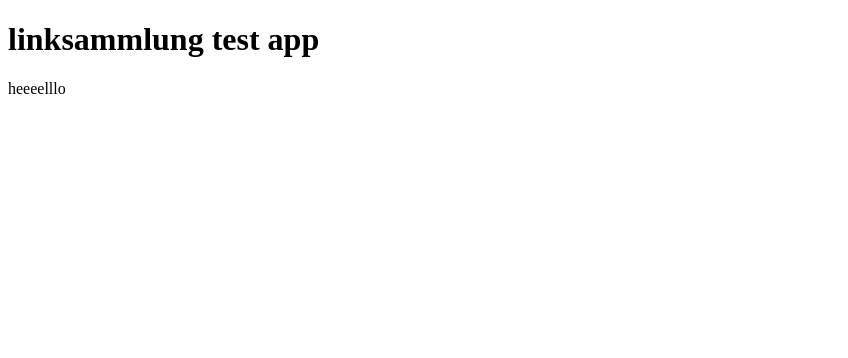
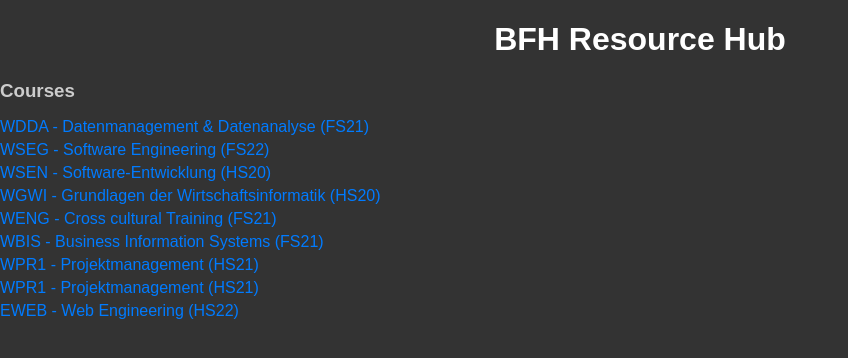
Before and after one commit to LANGB4/BFH-Resource-Hub, a plain HTML site: page index.html in a window 1280 px wide. Shown: the whole page, without its empty margins (0-848 px from the left). Drawn offline with Linux system fonts and the light colour scheme.

Commit message:
content and styling

```diff
--- a/index.html
+++ b/index.html
@@ -4,10 +4,88 @@
     <meta charset="UTF-8" />
     <meta http-equiv="X-UA-Compatible" content="IE=edge" />
     <meta name="viewport" content="width=device-width, initial-scale=1.0" />
-    <title>Document</title>
+    <title>Resource Hub</title>
+    <link rel="stylesheet" href="styles.css" />
   </head>
   <body>
-    <h1>linksammlung test app</h1>
-    <p>heeeelllo</p>
+    <h1>BFH Resource Hub</h1>
+    <h3>Courses</h3>
+    <ul>
+      <li>
+        <a
+          href="https://moodle.bfh.ch/course/view.php?id=25863"
+          target="_blank"
+          title="DB, SQL, Datascience and statistics"
+        >
+          WDDA - Datenmanagement & Datenanalyse (FS21)
+        </a>
+      </li>
+
+      <li>
+        <a
+          href="https://moodle.bfh.ch/course/view.php?id=29357"
+          target="_blank"
+          title="Git, JS, Angular, webtechnologies"
+          >WSEG - Software Engineering (FS22)</a
+        >
+      </li>
+      <li>
+        <a
+          href="https://moodle.bfh.ch/course/view.php?id=24073"
+          target="_blank"
+          title="python, data structures, math, logic, jupiter notebook"
+          >WSEN - Software-Entwicklung (HS20)</a
+        >
+      </li>
+      <li>
+        <a
+          href="https://moodle.bfh.ch/course/view.php?id=24071"
+          target="_blank"
+          title="Business and IT, dititalization, Networks, cloud services, digital Business models"
+          >WGWI - Grundlagen der Wirtschaftsinformatik (HS20)</a
+        >
+      </li>
+      <li>
+        <a
+          href="https://moodle.bfh.ch/course/view.php?id=25956"
+          target="_blank"
+          title="Culture and international Business"
+          >WENG - Cross cultural Training (FS21)</a
+        >
+      </li>
+      <li>
+        <a
+          href="https://moodle.bfh.ch/course/view.php?id=25860"
+          target="_blank"
+          title="IT systems in corparatations, knowledge managment, big data, digital markets and goods"
+          >WBIS - Business Information Systems (FS21)</a
+        >
+      </li>
+      <li>
+        <a
+          href="https://moodle.bfh.ch/course/view.php?id=28379"
+          target="_blank"
+          title="Scrum, project managment"
+          >WPR1 - Projektmanagement (HS21)</a
+        >
+      </li>
+
+      <li>
+        <a
+          href="https://moodle.bfh.ch/course/view.php?id=28379"
+          target="_blank"
+          title="design thinking, UML, requirements engineering"
+          >WPR1 - Projektmanagement (HS21)</a
+        >
+      </li>
+      <li>
+        <a
+          href="https://moodle.bfh.ch/course/view.php?id=31839"
+          target="_blank"
+          title="github pages, css, html, js, cms, online marketing, SEO, SEA, Authentification, testing"
+          >EWEB - Web Engineering (HS22)</a
+        >
+      </li>
+    </ul>
   </body>
 </html>
--- /dev/null
+++ b/styles.css
@@ -0,0 +1,36 @@
+body {
+  font-family: Arial, sans-serif;
+  margin: 0;
+  padding: 0;
+  background-color: #333;
+  color: #fff;
+}
+
+h1 {
+  text-align: center;
+  color: #fff;
+}
+
+h3 {
+  margin-bottom: 10px;
+  color: #ccc;
+}
+
+ul {
+  list-style-type: none;
+  padding: 0;
+}
+
+li {
+  margin-bottom: 5px;
+}
+
+a {
+  color: #007bff;
+  text-decoration: none;
+}
+
+a:hover {
+  color: #0056b3;
+  text-decoration: underline;
+}
```
